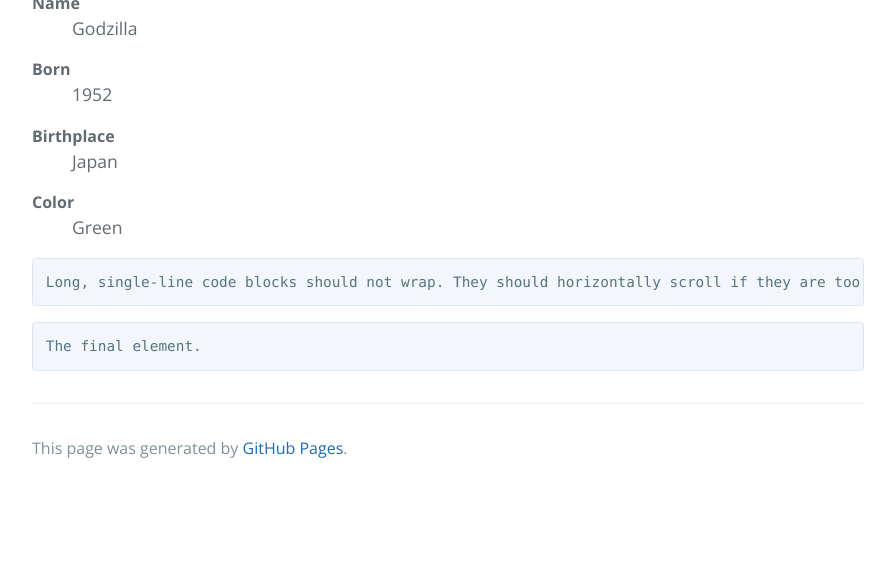
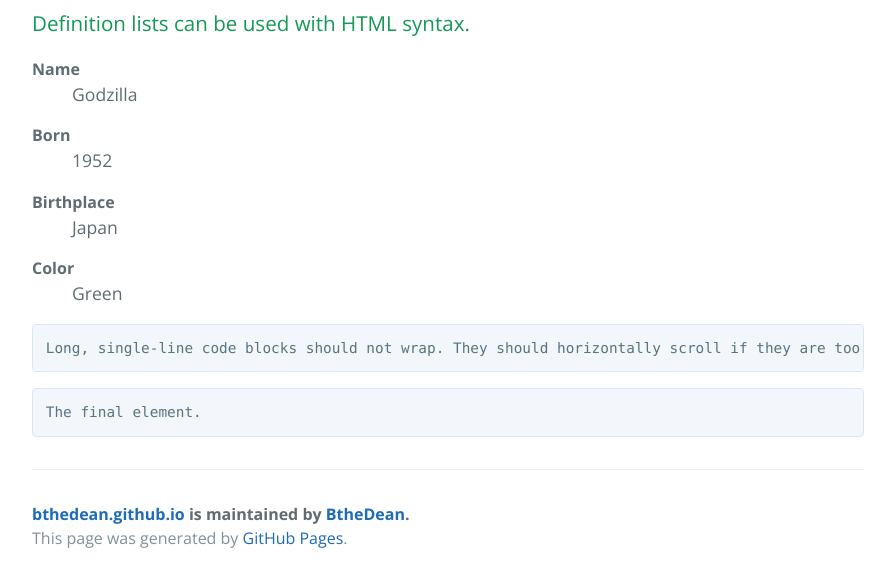
Before and after one commit to BtheDean/bthedean.github.io, a Jekyll site: the page built from index.md, in a window 1280 px wide and 900 px high, scrolled down 3190 px, cut to the strip 318-900 px from the top of the window. Shown: the whole strip, without its empty margins (192-1087 px from the left). Built offline with Jekyll 4.4.1, drawn with Linux system fonts in a browser that asks for light colours; before the commit the page ends 4000 px from its top, so only the background shows below that.

Commit message:
user_page ?

```diff
--- a/_layouts/default.html
+++ b/_layouts/default.html
@@ -14,7 +14,7 @@
     <section class="page-header">
       <h1 class="project-name">{{ site.title | default: site.github.repository_name }}</h1>
       <h2 class="project-tagline">{{ site.description | default: site.github.project_tagline }}</h2>
-      {% if site.github.is_project_page %}
+      {% if site.github.is_user_page %}
         <a href="{{ site.github.repository_url }}" class="btn">View on GitHub</a>
       {% endif %}
       {% if site.show_downloads %}
@@ -27,7 +27,7 @@
       {{ content }}
 
       <footer class="site-footer">
-        {% if site.github.is_project_page %}
+        {% if site.github.is_user_page %}
           <span class="site-footer-owner"><a href="{{ site.github.repository_url }}">{{ site.github.repository_name }}</a> is maintained by <a href="{{ site.github.owner_url }}">{{ site.github.owner_name }}</a>.</span>
         {% endif %}
         <span class="site-footer-credits">This page was generated by <a href="https://pages.github.com">GitHub Pages</a>.</span>
```
